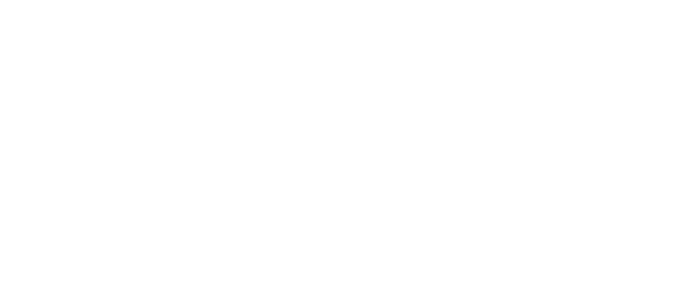
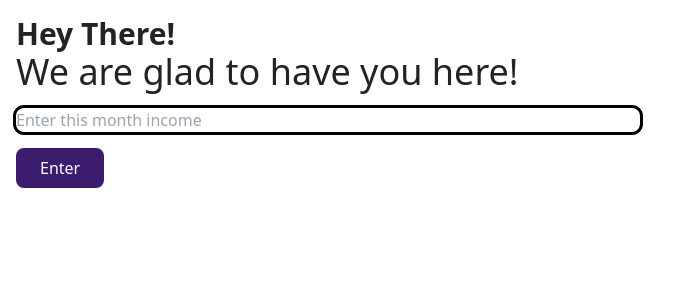
Before and after one commit to Emerald-products/Emarald-product, a React (Vite) app: page /InputTransaction in a window 1280 px wide. Before the commit this address had no page. Shown: the top 300 px of the page, without its empty margins (0-693 px from the left). Built offline with nearby package versions, Linux system fonts and the light colour scheme.

Commit message:
- Implementing the transaction history - Filtering transaction history monthly

```diff
--- a/src/App.jsx
+++ b/src/App.jsx
@@ -2,7 +2,8 @@ import { Routes, Route, BrowserRouter } from "react-router-dom";
 import Home from "./Pages/Home";
 import SignUp from "./Pages/SignUp";
 import LogIn from "./Pages/LogIn";
-import Transactions from "./Pages/Transactions";
+import Transactions from "./Pages/Overview";
+import InputTransaction from "./Pages/InputTransaction";
 
 const App = () => {
   return (
@@ -13,6 +14,7 @@ const App = () => {
           <Route path="/signUp" element={<SignUp />} />
           <Route path="/login" element={<LogIn />} />
           <Route path="/Transactions" element={<Transactions />} />
+          <Route path="/InputTransaction" element={<InputTransaction />} />
         </Routes>
       </BrowserRouter>
     </div>
--- /dev/null
+++ b/src/Pages/InputTransaction.jsx
@@ -0,0 +1,37 @@
+import { useState } from "react";
+
+const InputTransaction = ({ dataValue, onValueChange, onButtonClick }) => {
+  const [changes, setChanges] = useState(false);
+
+  const handleClick = () => {
+    setChanges(!changes);
+    onButtonClick(!changes);
+  };
+
+  return (
+    <div className="p-4">
+      <h1 className="text-[#232323] font-semibold text-3xl">Hey There!</h1>
+      <h1 className="text-4xl mb-4 text-[#232323]">
+        We are glad to have you here!
+      </h1>
+      <form action="" className="border-gray outline rounded-lg w-[50%]">
+        <input
+          type="text"
+          name=""
+          id="Transaction"
+          placeholder="Enter this month income"
+          value={dataValue}
+          onChange={(e) => onValueChange(Number(e.target.value))}
+        />
+      </form>
+      <button
+        onClick={handleClick}
+        className="py-2 px-6 rounded-lg bg-[#3c1c6D] mt-4 text-white"
+      >
+        Enter
+      </button>
+    </div>
+  );
+};
+
+export default InputTransaction;
--- /dev/null
+++ b/src/Pages/Overview.jsx
@@ -0,0 +1,25 @@
+import Chart from "../components/Chart";
+import InputTransaction from "./InputTransaction";
+import { useState } from "react";
+
+const Transactions = () => {
+  const [valueChart, setValueChart] = useState(0);
+  const [changes, setChanges] = useState(false);
+
+  const handleButtonClick = (clicked) => {
+    setChanges(clicked);
+  };
+
+  return (
+    <div>
+      <InputTransaction
+        value={valueChart}
+        onValueChange={setValueChart}
+        onButtonClick={handleButtonClick}
+      />
+      {changes && <Chart dataValue={valueChart} />}
+    </div>
+  );
+};
+
+export default Transactions;
--- a/src/Pages/Transactions.jsx
+++ /dev/null
@@ -1,11 +0,0 @@
-import Chart from "../components/Chart";
-
-const Transactions = () => {
-  return (
-    <div>
-      <Chart />
-    </div>
-  );
-};
-
-export default Transactions;
--- a/src/components/Chart.jsx
+++ b/src/components/Chart.jsx
@@ -1,3 +1,4 @@
+import { useState, useEffect } from "react";
 import {
   Chart as ChartJS,
   CategoryScale,
@@ -46,22 +47,33 @@ const labels = [
   "December",
 ];
 
-export const data = {
-  labels,
+export default function A({ dataValue }) {
+  const getCurrentMonthData = () => {
+    const currentDate = new Date();
+    const currentMonthIndex = currentDate.getMonth();
+    const currentMonthLabel = labels[currentMonthIndex];
+
+    return {
+      labels: [currentMonthLabel],
       datasets: [
         {
           label: "Dataset 1",
-      data: labels.map(() => Math.random() * 1000),
-      backgroundColor: "rgba(255, 99, 132, 0.5)",
+          data: [dataValue],
+          backgroundColor: "rgba(163, 147, 191)",
         },
         {
           label: "Dataset 2",
-      data: labels.map(() => Math.random() * 1000),
-      backgroundColor: "rgba(53, 162, 235, 0.5)",
+          data: [dataValue],
+          backgroundColor: "rgba(60, 28, 109)",
         },
       ],
     };
+  };
+  const [data, setData] = useState(getCurrentMonthData(dataValue));
 
-export default function A() {
-  return <Bar options={options} data={data} />;
+  useEffect(() => {
+    setData(getCurrentMonthData(dataValue));
+  }, [dataValue]);
+
+  return <Bar className="" options={options} data={data} />;
 }
```
Lines whose indentation alone changed are shown as unchanged.
